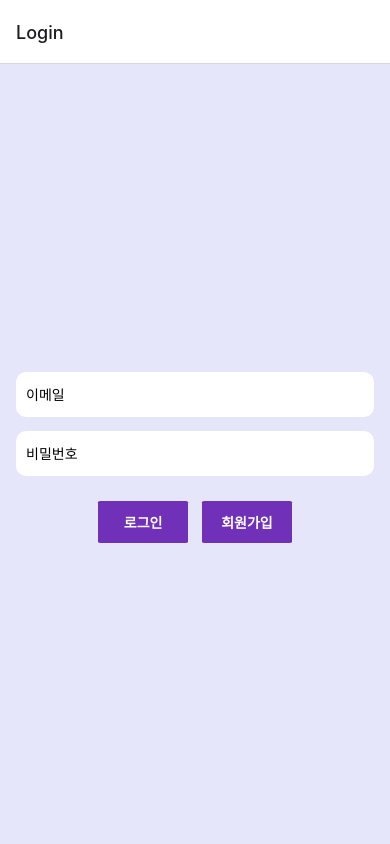
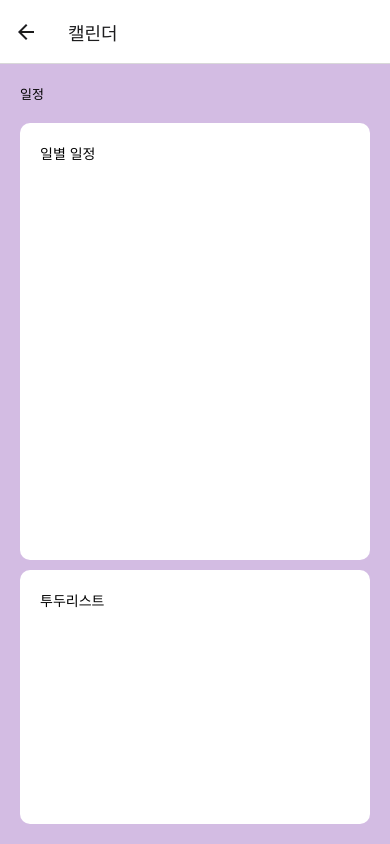
Before and after one commit to hnyoojin/Setty, a React Native app: screen /CalendarScreen in a window 390 px wide. Before the commit this address had no page. Built offline with nearby package versions, Linux system fonts and the light colour scheme.

Commit message:
feature messenger, calendar 합침

```diff
--- a/App.js
+++ b/App.js
@@ -6,12 +6,15 @@ import Ionicons from 'react-native-vector-icons/Ionicons';
 
 import LoginScreen from './screens/LoginScreen';
 import HomeScreen from './screens/HomeScreen';
-// import SignUpScreen from './screens/SignUpScreen';
 import UserTypeScreen from './screens/UserTypeScreen';
 import UserInfoScreen from './screens/UserInfoScreen';
 import CalendarScreen from "./screens/CalendarScreen";
 import MessageScreen from "./screens/MessageScreen";
 import QuestScreen from "./screens/QuestScreen";
+//
+import MonthlyScreen from './screens/MonthlyScreen';
+import ScheduleInput from './screens/ScheduleInput'; // 상대 경로 수정
+//
 
 const Stack = createStackNavigator();
 const Tab = createBottomTabNavigator();
@@ -70,9 +73,12 @@ const App = () => {
       <Stack.Navigator initialRouteName="Login">
         <Stack.Screen name="Login" component={LoginScreen} />
         {/* <Stack.Screen name="회원가입" component={SignUpScreen} /> */}
-        <Stack.Screen name="회원유형선택" component={UserTypeScreen} />
-        <Stack.Screen name="회원정보 기입 창" component={UserInfoScreen} />
-        <Stack.Screen name="Home" component={TabNavigator} options={{ headerShown: false }} />
+        <Stack.Screen name="UserType" component={UserTypeScreen} />
+        <Stack.Screen name="UserInfo" component={UserInfoScreen} />
+        <Stack.Screen name="Main" component={TabNavigator} options={{ headerShown: false }} />
+        <Stack.Screen name="CalendarScreen" component={CalendarScreen} options={{ title: '캘린더' }} />
+        <Stack.Screen name="MonthlyScreen" component={MonthlyScreen} options={{ title: '일정 관리' }} />
+        <Stack.Screen name="ScheduleInput" component={ScheduleInput} options={{ title: '일정 추가' }} />
       </Stack.Navigator>
     </NavigationContainer>
   );
--- a/screens/CalendarScreen.js
+++ b/screens/CalendarScreen.js
@@ -1,18 +1,50 @@
 import React from 'react';
-import { StyleSheet, View, Text, Button } from 'react-native';
+import { View, Text, StyleSheet, TouchableOpacity, Button } from 'react-native';
 
 export default function CalendarScreen({navigation}) {
   return (
-      <View style={styles.screen}></View>
-        /*<View style={styles.screen}>
-            <Button style={styles.button}
-                title="Go Home"
-                onPress={() => navigation.goBack()}
-            />
-        </View>*/
-    )
-}
+    <View style={styles.container}>
+      <Text style={styles.header}>일정</Text>
+
+      <TouchableOpacity
+        style={styles.scheduleBox}
+        onPress={() => navigation.navigate('MonthlyScreen')}
+      >
+        <Text>일별 일정</Text>
+      </TouchableOpacity>
+
+      <View style={styles.todoBox}>
+        <Text>투두리스트</Text>
+        {/* 투두리스트 기능을 여기에 추가할 예정 */}
+      </View>
+    </View>
+  );
+};
+
 const styles = StyleSheet.create({
+  container: {
+    flex: 1,
+    backgroundColor: '#D3BCE3', // 연보라색 배경
+    padding: 20,
+  },
+  header: {
+    fontSize: 13,
+    color: 'black',
+    marginBottom: 20,
+  },
+  scheduleBox: {
+    flex: 0.65,
+    backgroundColor: 'white',
+    borderRadius: 10,
+    padding: 20,
+    marginBottom: 10,
+  },
+  todoBox: {
+    flex: 0.35,
+    backgroundColor: 'white',
+    borderRadius: 10,
+    padding: 20,
+  },
   screen: {
     flex: 1,
     backgroundColor: '#E5D0FD',
@@ -21,5 +53,5 @@ const styles = StyleSheet.create({
   button: {
     backgroundColor: '#7030B8',
     fontSize: 600,
-    },
+  }
 });
--- /dev/null
+++ b/screens/MonthlyScreen.js
@@ -0,0 +1,61 @@
+import React, { useState } from 'react';
+import { View, Text, StyleSheet, ScrollView, TouchableOpacity, Alert } from 'react-native';
+
+const MonthlyScreen = ({ navigation }) => {
+  const [schedules, setSchedules] = useState([
+    { id: 1, date: '10월 1일', event: '국군의 날' },
+    { id: 2, date: '10월 3일', event: '개천절' },
+  ]);
+
+  const addSchedule = () => {
+    navigation.navigate('ScheduleInput');
+  };
+
+  const deleteSchedule = (schedule) => {
+    Alert.alert(
+      `${schedule.event}을(를) 삭제하시겠습니까?`,
+      '',
+      [
+        { text: '아니오', onPress: () => {} },
+        {
+          text: '예',
+          onPress: () => {
+            setSchedules(schedules.filter((item) => item.id !== schedule.id));
+          },
+        },
+      ],
+      { cancelable: true }
+    );
+  };
+
+  return (
+    <View style={styles.container}>
+      <ScrollView>
+        {schedules.map((schedule) => (
+          <TouchableOpacity key={schedule.id} onPress={() => deleteSchedule(schedule)}>
+            <Text>{`${schedule.date}: ${schedule.event}`}</Text>
+          </TouchableOpacity>
+        ))}
+      </ScrollView>
+      <TouchableOpacity style={styles.addButton} onPress={addSchedule}>
+        <Text>일정 추가</Text>
+      </TouchableOpacity>
+    </View>
+  );
+};
+
+const styles = StyleSheet.create({
+  container: {
+    flex: 1,
+    backgroundColor: 'white',
+    padding: 20,
+  },
+  addButton: {
+    marginTop: 20,
+    backgroundColor: '#D3BCE3',
+    padding: 15,
+    borderRadius: 10,
+  },
+});
+
+export default MonthlyScreen;
--- /dev/null
+++ b/screens/ScheduleInput.js
@@ -0,0 +1,60 @@
+import React, { useState } from 'react';
+import { View, TextInput, Button, StyleSheet } from 'react-native';
+
+const ScheduleInput = ({ navigation }) => {
+  const [eventName, setEventName] = useState('');
+  const [date, setDate] = useState('');
+  const [time, setTime] = useState('');
+
+  const saveSchedule = () => {
+    // 일정 저장 로직
+    navigation.navigate('MonthlyScreen');
+  };
+
+  return (
+    <View style={styles.container}>
+      <TextInput
+        placeholder="일정의 이름"
+        style={styles.input}
+        value={eventName}
+        onChangeText={setEventName}
+      />
+      <TextInput
+        placeholder="날짜 (예: 2024-10-01)"
+        style={styles.input}
+        value={date}
+        onChangeText={setDate}
+      />
+      <TextInput
+        placeholder="시각 (예: 14:00)"
+        style={styles.input}
+        value={time}
+        onChangeText={setTime}
+      />
+      <View style={styles.buttonContainer}>
+        <Button title="취소" onPress={() => navigation.goBack()} />
+        <Button title="저장" onPress={saveSchedule} />
+      </View>
+    </View>
+  );
+};
+
+const styles = StyleSheet.create({
+  container: {
+    flex: 1,
+    padding: 20,
+  },
+  input: {
+    borderWidth: 1,
+    borderColor: '#ccc',
+    padding: 10,
+    marginBottom: 10,
+    borderRadius: 5,
+  },
+  buttonContainer: {
+    flexDirection: 'row',
+    justifyContent: 'space-between',
+  },
+});
+
+export default ScheduleInput;
```
Also changed, not shown: 1 other file (tests, documents, lock files or other folders). Lines whose indentation alone changed are shown as unchanged.
